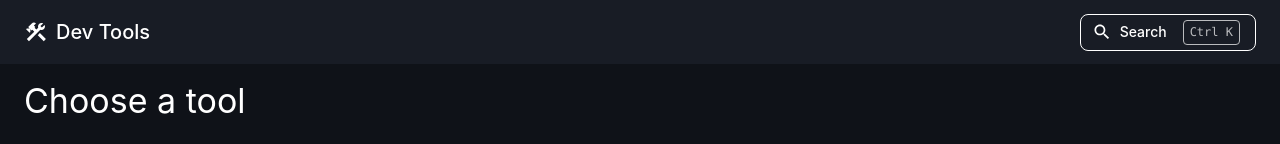
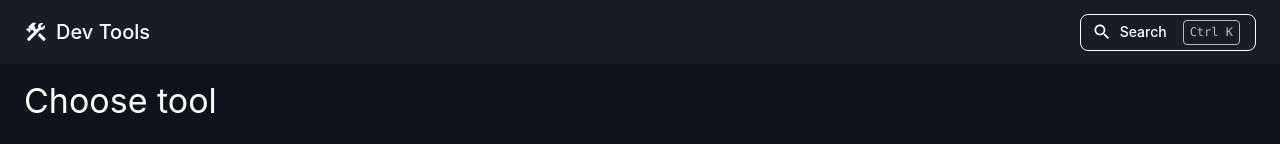
Before and after one commit to andriizelyk/Tools, a React (Vite) app: page /#/ in a window 1280 px wide. Shown: the top 144 px of the page. Built offline with nearby package versions, Linux system fonts and the light colour scheme.

Commit message:
change wording

```diff
--- a/src/pages/HomePage.tsx
+++ b/src/pages/HomePage.tsx
@@ -62,7 +62,7 @@ export default function HomePage() {
       )}
       <section className="tool-section">
         <Typography variant="h4" component={favoriteTools.length ? 'h2' : 'h1'} gutterBottom>
-          {favoriteTools.length ? 'All tools' : 'Choose a tool'}
+          {favoriteTools.length ? 'All tools' : 'Choose tool'}
         </Typography>
         <div className="tool-grid">
           {tools.map((tool) => (
```
